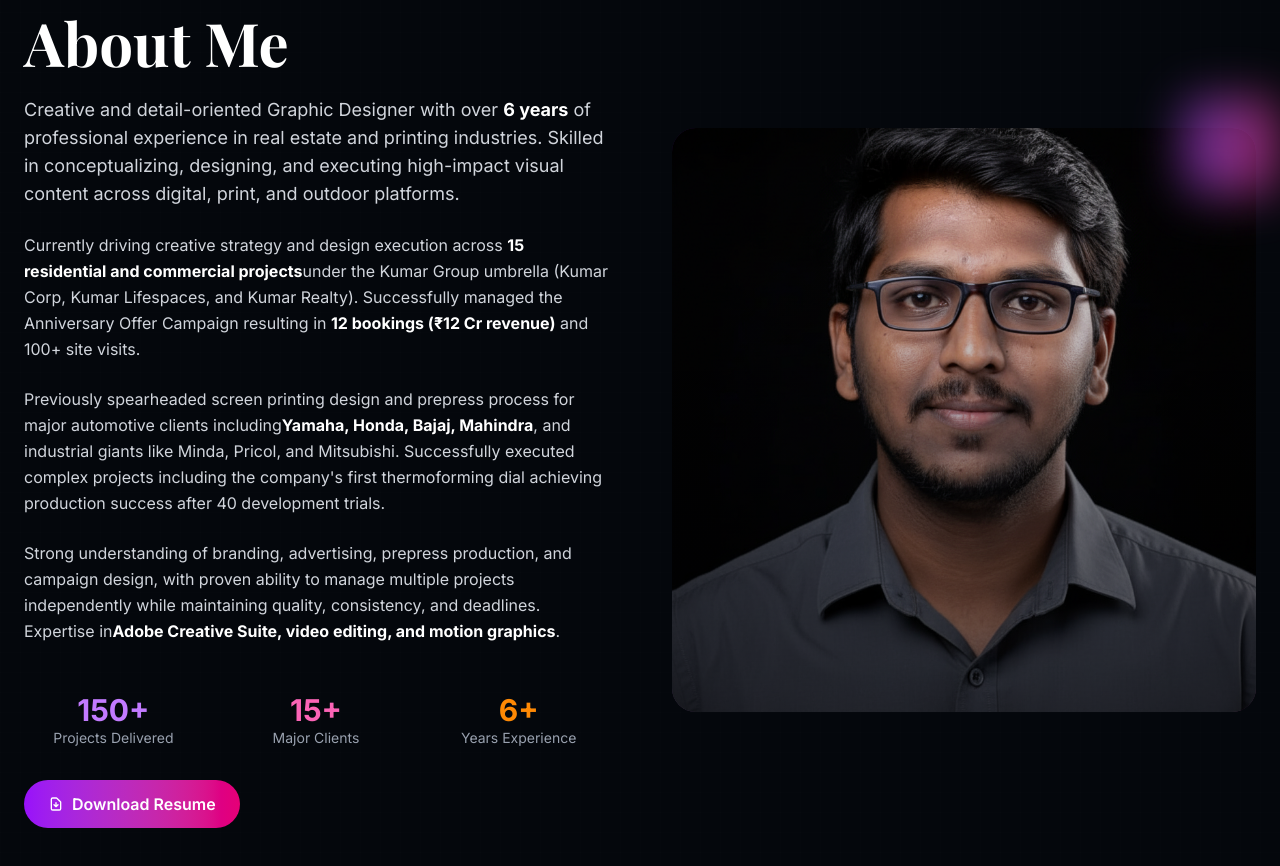
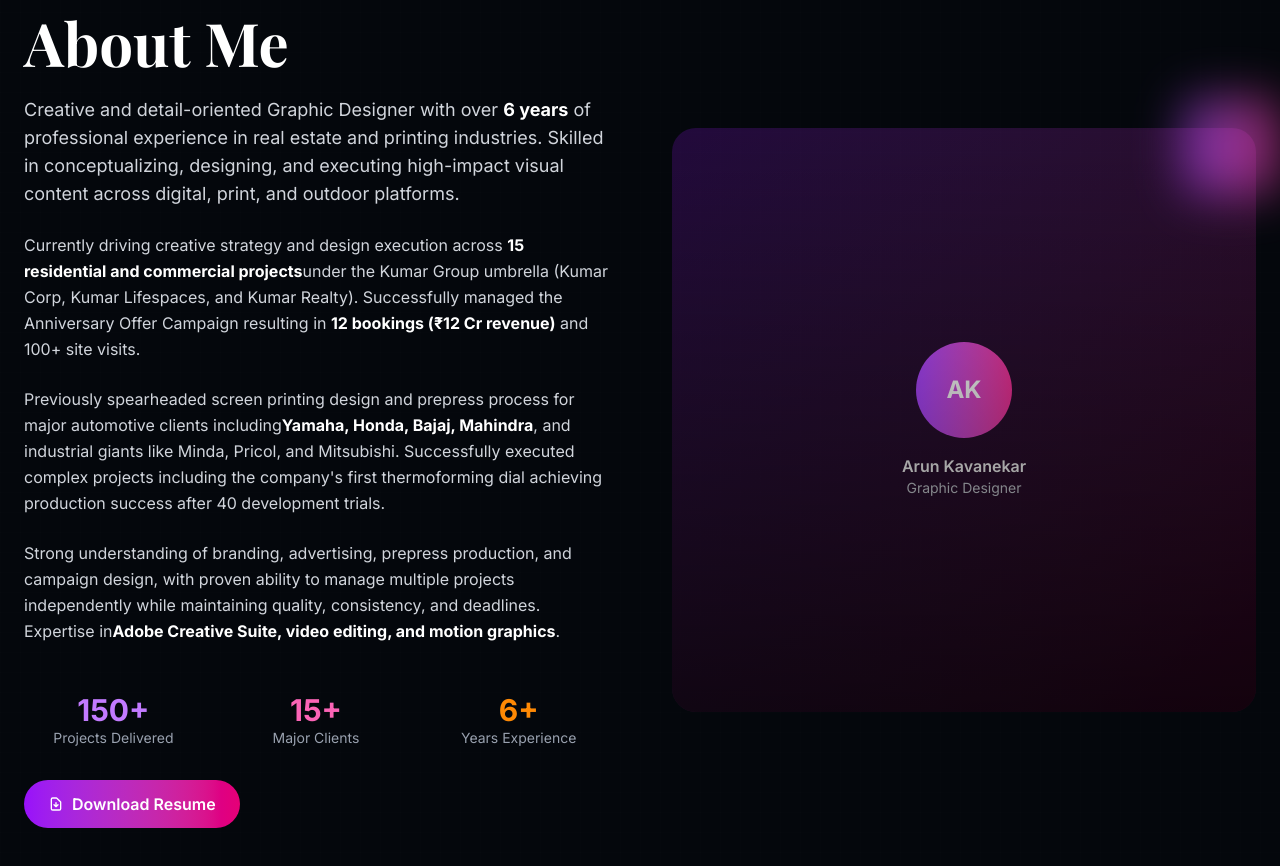
Before and after one commit to akashshinde2025/arunPortfolio, a Next.js app: page / in a window 1280 px wide. Shown: the part 2560-3426 px from the top of the page. Built offline with nearby package versions, Linux system fonts and the light colour scheme; a web font is replaced by a local one.

Commit message:
Temporarily replace profile image with gradient placeholder

```diff
--- a/src/app/page.tsx
+++ b/src/app/page.tsx
@@ -407,13 +407,16 @@ const AboutSection = () => {
             className="relative"
           >
             <div className="aspect-square bg-gradient-to-br from-purple-600/20 to-pink-600/20 rounded-3xl relative overflow-hidden">
-              <Image
-                src="/arun-profile.png"
-                alt="Arun Kavanekar - Graphic Designer"
-                fill
-                className="object-cover"
-                sizes="(max-width: 768px) 100vw, 50vw"
-              />
+              {/* Temporarily using gradient background until optimized image is ready */}
+              <div className="absolute inset-0 flex items-center justify-center">
+                <div className="text-center">
+                  <div className="w-24 h-24 bg-gradient-to-r from-purple-500 to-pink-500 rounded-full mx-auto mb-4 flex items-center justify-center">
+                    <span className="text-white font-bold text-2xl">AK</span>
+                  </div>
+                  <p className="text-white font-semibold">Arun Kavanekar</p>
+                  <p className="text-gray-300 text-sm">Graphic Designer</p>
+                </div>
+              </div>
               <div className="absolute inset-0 bg-gradient-to-t from-black/60 to-transparent"></div>
             </div>
 
```
